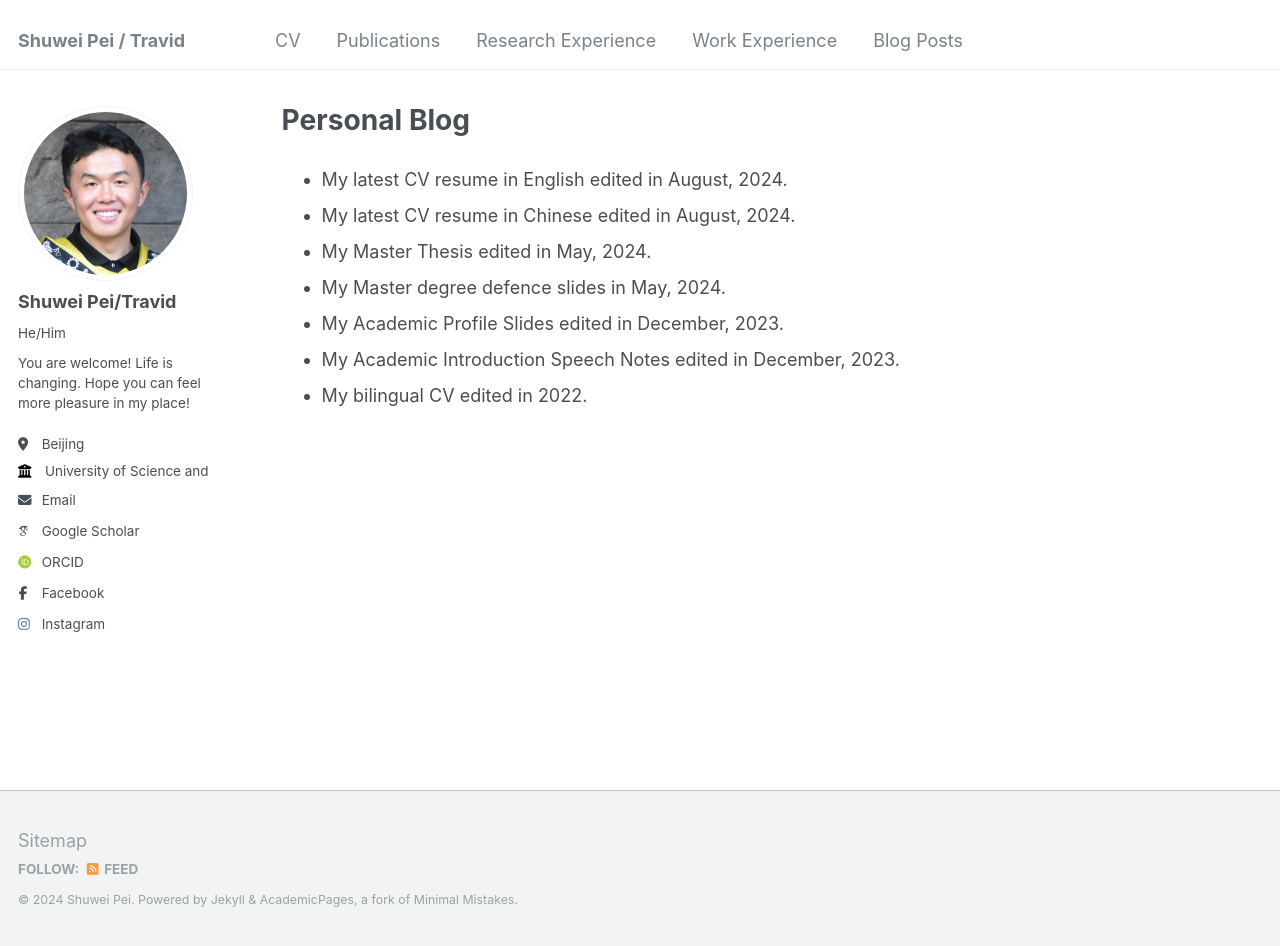
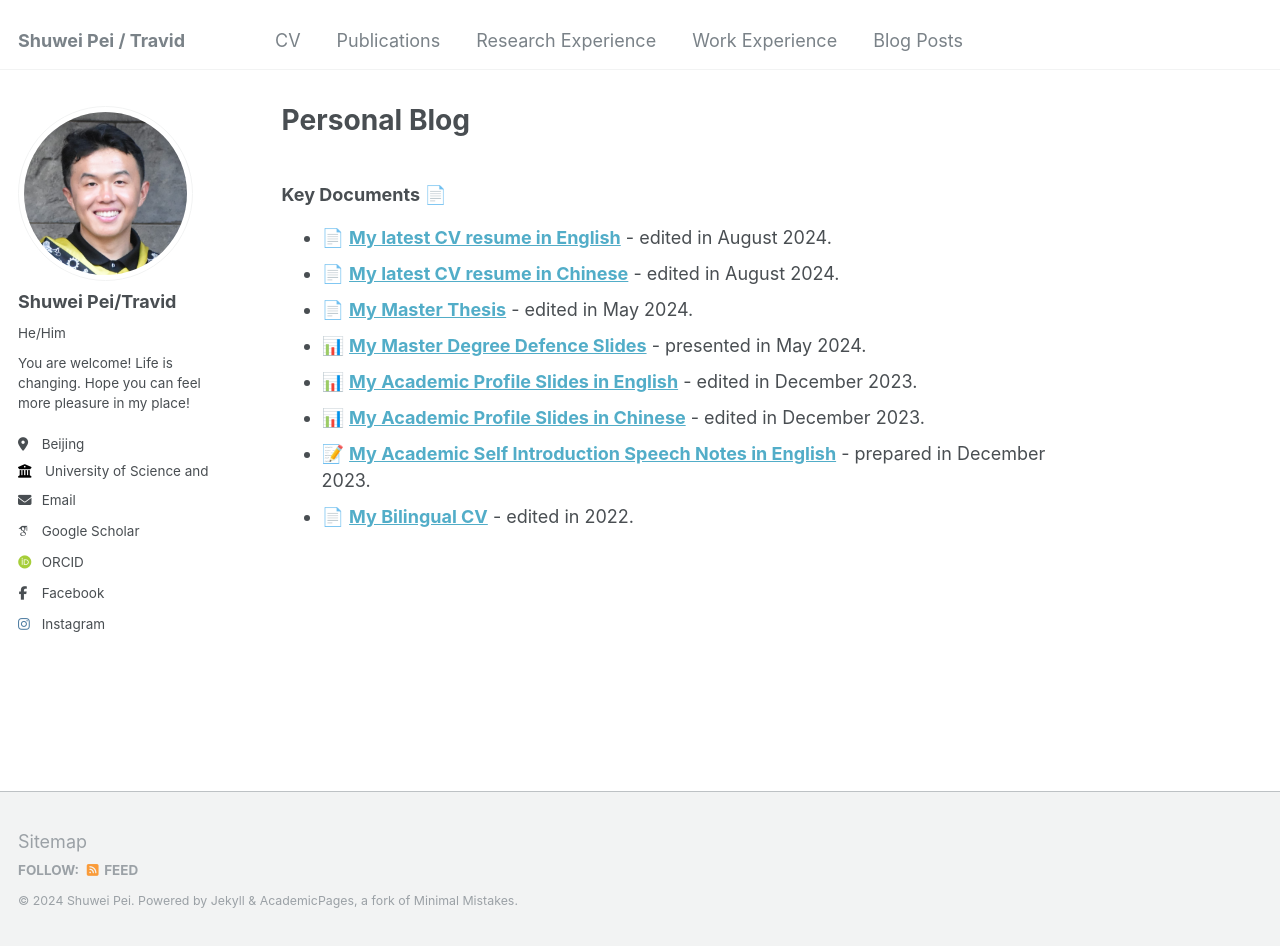
Before and after one commit to Travid-Pei/Travid-Pei.github.io, a Jekyll site: the page built from _pages/Blog Documents.md, in a window 1280 px wide and 946 px high. Built offline with Jekyll 4.4.1, drawn with Linux system fonts in a browser that asks for light colours; some web fonts are replaced.

Commit message:
Update Blog Documents.md

```diff
--- a/_pages/Blog Documents.md
+++ b/_pages/Blog Documents.md
@@ -8,10 +8,12 @@ redirect_from:
 ---
 
 
-- My latest CV resume in English edited in August, 2024.
-- My latest CV resume in Chinese edited in August, 2024.
-- My Master Thesis edited in May, 2024.
-- My Master degree defence slides in May, 2024.
-- My Academic Profile Slides edited in December, 2023.
-- My Academic Introduction Speech Notes edited in December, 2023.
-- My bilingual CV edited in 2022.
+### Key Documents 📄
+- 📄 [**My latest CV resume in English**](files/CV_Shuwei_Pei_english_20240814.pdf) - edited in August 2024.
+- 📄 [**My latest CV resume in Chinese**](files/裴树伟_北京科技大学_机械工程学院_240813.pdf) - edited in August 2024.
+- 📄 [**My Master Thesis**](files/[上传]速度优化的学习型矿用无人驾驶车队调度研究.pdf) - edited in May 2024.
+- 📊 [**My Master Degree Defence Slides**](files/毕业报告裴树伟演讲稿.pdf) - presented in May 2024.
+- 📊 [**My Academic Profile Slides in English**](https://travidp.github.io/Academic_Presentation_phd_ShuweiPei_PDF.pdf) - edited in December 2023.
+- 📊 [**My Academic Profile Slides in Chinese**](files/中文自我介绍ppt裴树伟.pdf) - edited in December 2023.
+- 📝 [**My Academic Self Introduction Speech Notes in English**](https://travidp.github.io/Academic_Presentation_PPT讲义.pdf) - prepared in December 2023.
+- 📄 [**My Bilingual CV**](https://travidp.github.io/裴树伟中英文简历word旧版20221221.pdf) - edited in 2022.
```
